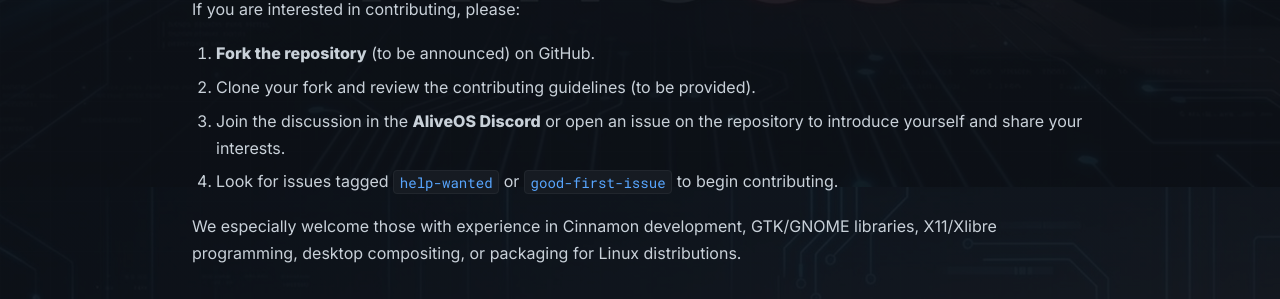
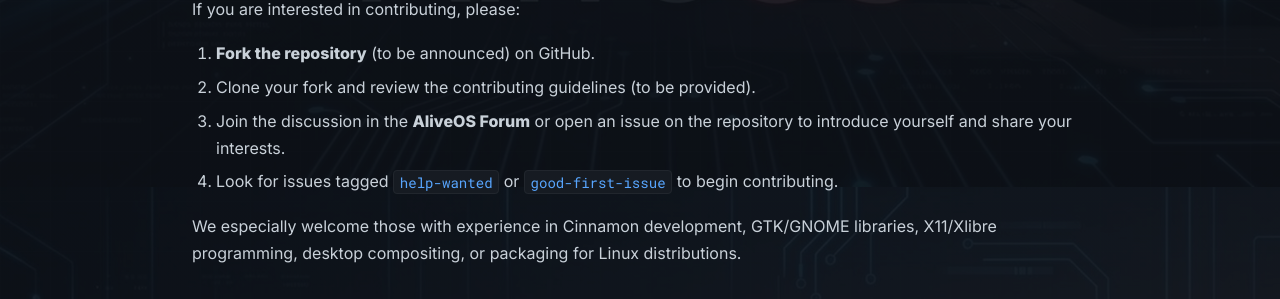
Before and after one commit to Twilight0/aliveos.github.io, a Jekyll site: the page built from _posts/2026-07-25-call-for-cinnamon-fork.md, in a window 1280 px wide and 900 px high, scrolled down 2364 px. Shown: the part 149-448 px from the top of the window. Built offline with Jekyll 4.4.1, drawn with Linux system fonts in a browser that asks for light colours; comment, search, counter and statistics services are not loaded.

Commit message:
Replace Discord reference with Forum in cinnamon fork call

```diff
--- a/_posts/2026-07-25-call-for-cinnamon-fork.md
+++ b/_posts/2026-07-25-call-for-cinnamon-fork.md
@@ -56,7 +56,7 @@
 
 1. **Fork the repository** (to be announced) on GitHub.
 2. Clone your fork and review the contributing guidelines (to be provided).
-3. Join the discussion in the **AliveOS Discord** or open an issue on the repository to introduce yourself and share your interests.
+3. Join the discussion in the **AliveOS Forum** or open an issue on the repository to introduce yourself and share your interests.
 4. Look for issues tagged `help-wanted` or `good-first-issue` to begin contributing.
 
 We especially welcome those with experience in Cinnamon development, GTK/GNOME libraries, X11/Xlibre programming, desktop compositing, or packaging for Linux distributions.
```
